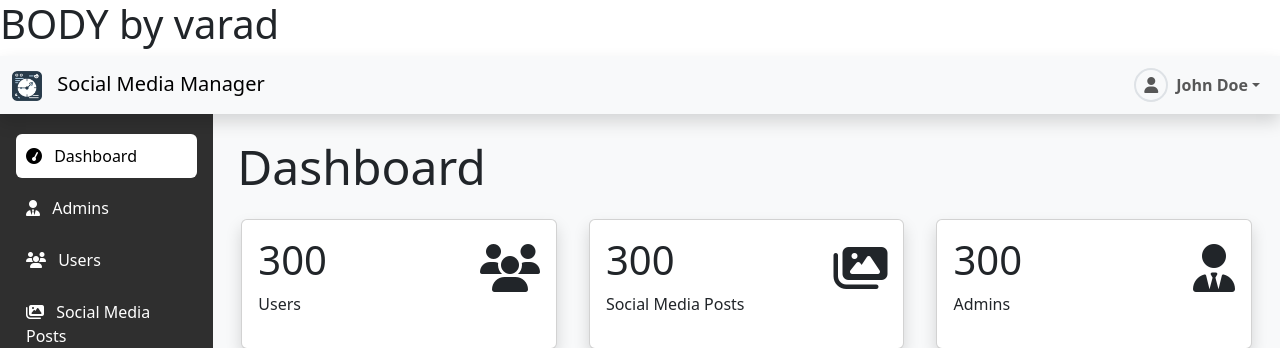
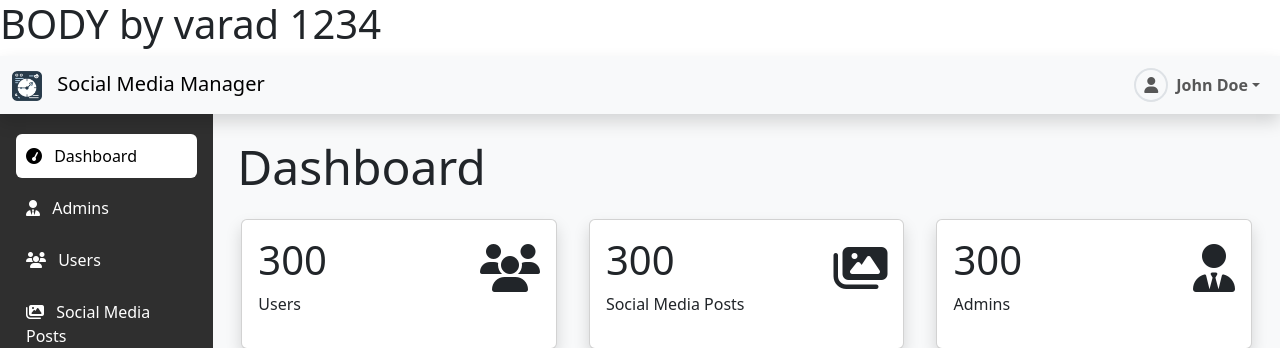
Before and after one commit to 11-Yash/smm, a PHP site: page / in a window 1280 px wide. Shown: the top 348 px of the page. Run offline with PHP 8.4, Linux system fonts and the light colour scheme; some libraries are stand-ins or nearby versions.

Commit message:
Update index.php

```diff
--- a/index.php
+++ b/index.php
@@ -10,7 +10,7 @@
 </head>
 
 <body>
-    <h1>BODY by varad</h1>
+    <h1>BODY by varad 1234</h1>
     <?php include('required/navbar.php'); ?>
 
     <div class="container-fluid">
```
